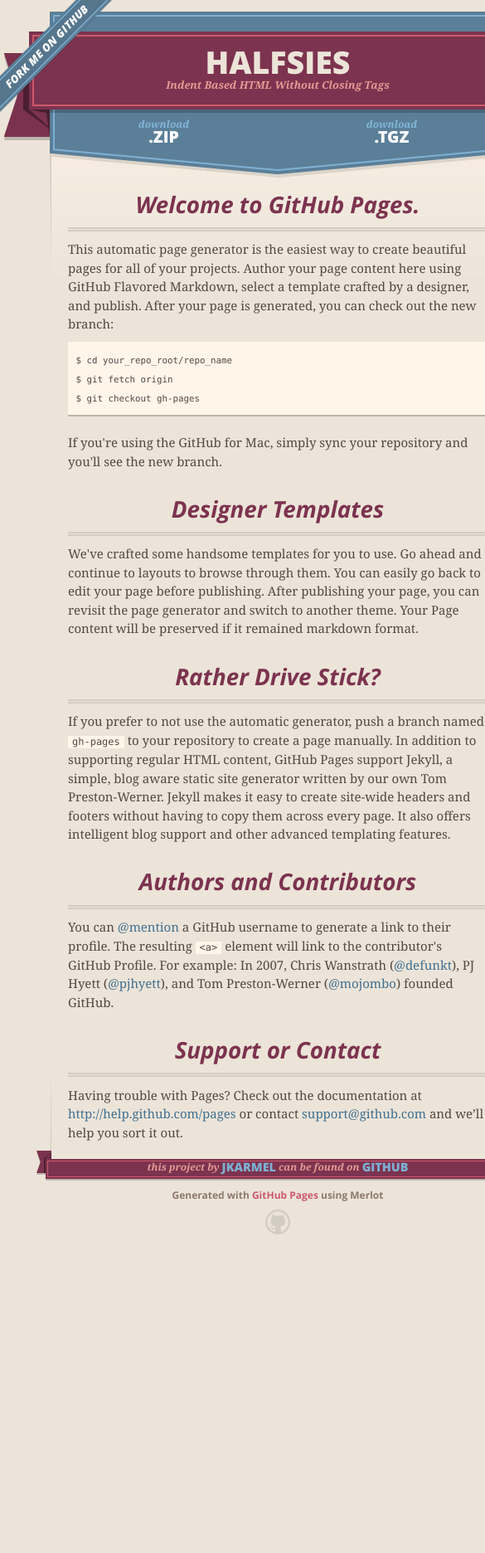
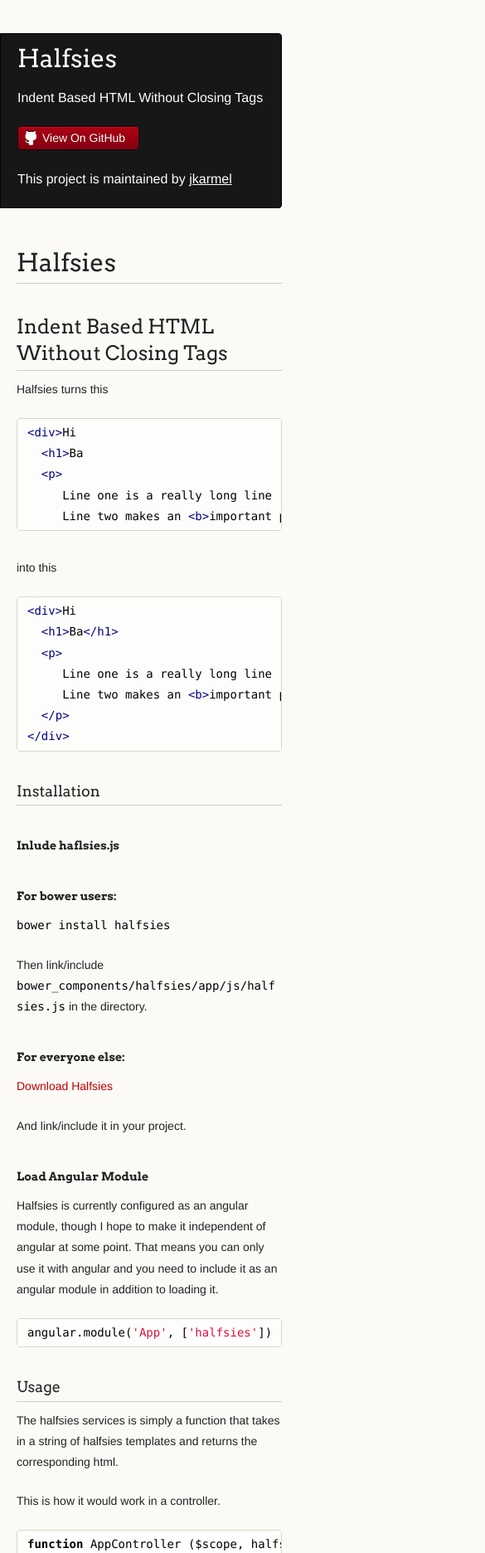
Before and after one commit to jkarmel/Halfsies, a plain HTML site: page index.html in a window 390 px wide. Shown: the top 1872 px of the page at 83% size, 585 px wide, since content can reach past the window. Before the commit the page ends 1528 px from the top, so only its background shows below. Drawn offline with nearby package versions, Linux system fonts and the light colour scheme.

```diff
--- a/index.html
+++ b/index.html
@@ -1,98 +1,108 @@
-<!DOCTYPE html>
+<!doctype html>
 <html>
   <head>
-    <meta charset='utf-8'>
+    <meta charset="utf-8">
     <meta http-equiv="X-UA-Compatible" content="chrome=1">
-    <meta name="viewport" content="width=640" />
+    <title>Halfsies by jkarmel</title>
 
-    <link rel="stylesheet" href="stylesheets/core.css" media="screen"/>
-    <link rel="stylesheet" href="stylesheets/mobile.css" media="handheld, only screen and (max-device-width:640px)"/>
-    <link rel="stylesheet" href="stylesheets/pygment_trac.css"/>
+    <link rel="stylesheet" href="stylesheets/styles.css">
+    <link rel="stylesheet" href="stylesheets/pygment_trac.css">
+    <script src="javascripts/scale.fix.js"></script>
+    <meta name="viewport" content="width=device-width, initial-scale=1, user-scalable=no">
+    <!--[if lt IE 9]>
+    <script src="//html5shiv.googlecode.com/svn/trunk/html5.js"></script>
+    <![endif]-->
+  </head>
+  <body>
+    <div class="wrapper">
+      <header>
+        <h1 class="header">Halfsies</h1>
+        <p class="header">Indent Based HTML Without Closing Tags</p>
 
-    <script type="text/javascript" src="javascripts/modernizr.js"></script>
-    <script type="text/javascript" src="https://ajax.googleapis.com/ajax/libs/jquery/1.7.1/jquery.min.js"></script>
-    <script type="text/javascript" src="javascripts/headsmart.min.js"></script>
-    <script type="text/javascript">
-      $(document).ready(function () {
-        $('#main_content').headsmart()
-      })
-    </script>
-    <title>Halfsies by jkarmel</title>
-  </head>
+        <ul>
+          <li class="download"><a class="buttons" href="https://github.com/jkarmel/Halfsies/zipball/master">Download ZIP</a></li>
+          <li class="download"><a class="buttons" href="https://github.com/jkarmel/Halfsies/tarball/master">Download TAR</a></li>
+          <li><a class="buttons github" href="https://github.com/jkarmel/Halfsies">View On GitHub</a></li>
+        </ul>
 
-  <body>
-    <a id="forkme_banner" href="https://github.com/jkarmel/Halfsies">View on GitHub</a>
-    <div class="shell">
-
-      <header>
-        <span class="ribbon-outer">
-          <span class="ribbon-inner">
-            <h1>Halfsies</h1>
-            <h2>Indent Based HTML Without Closing Tags</h2>
-          </span>
-          <span class="left-tail"></span>
-          <span class="right-tail"></span>
-        </span>
-      </header>
-
-      <section id="downloads">
-        <span class="inner">
-          <a href="https://github.com/jkarmel/Halfsies/zipball/master" class="zip"><em>download</em> .ZIP</a><a href="https://github.com/jkarmel/Halfsies/tarball/master" class="tgz"><em>download</em> .TGZ</a>
-        </span>
-      </section>
+        <p class="header">This project is maintained by <a class="header name" href="https://github.com/jkarmel">jkarmel</a></p>
 
 
-      <span class="banner-fix"></span>
+      </header>
+      <section>
+        <h1>
+<a name="halfsies" class="anchor" href="#halfsies"><span class="octicon octicon-link"></span></a>Halfsies</h1>
 
+<h2>
+<a name="indent-based-html-without-closing-tags" class="anchor" href="#indent-based-html-without-closing-tags"><span class="octicon octicon-link"></span></a>Indent Based HTML Without Closing Tags</h2>
 
-      <section id="main_content">
-        <h3>
-<a name="welcome-to-github-pages" class="anchor" href="#welcome-to-github-pages"><span class="octicon octicon-link"></span></a>Welcome to GitHub Pages.</h3>
+<p>Halfsies turns this</p>
 
-<p>This automatic page generator is the easiest way to create beautiful pages for all of your projects. Author your page content here using GitHub Flavored Markdown, select a template crafted by a designer, and publish. After your page is generated, you can check out the new branch:</p>
+<div class="highlight highlight-HTML"><pre><span class="nt">&lt;div&gt;</span>Hi
+  <span class="nt">&lt;h1&gt;</span>Ba
+  <span class="nt">&lt;p&gt;</span>
+     Line one is a really long line
+     Line two makes an <span class="nt">&lt;b&gt;</span>important point
+</pre></div>
 
-<pre><code>$ cd your_repo_root/repo_name
-$ git fetch origin
-$ git checkout gh-pages
-</code></pre>
+<p>into this</p>
 
-<p>If you're using the GitHub for Mac, simply sync your repository and you'll see the new branch.</p>
+<div class="highlight highlight-HTML"><pre><span class="nt">&lt;div&gt;</span>Hi
+  <span class="nt">&lt;h1&gt;</span>Ba<span class="nt">&lt;/h1&gt;</span>
+  <span class="nt">&lt;p&gt;</span>
+     Line one is a really long line
+     Line two makes an <span class="nt">&lt;b&gt;</span>important point<span class="nt">&lt;/b&gt;</span>
+  <span class="nt">&lt;/p&gt;</span>
+<span class="nt">&lt;/div&gt;</span>
+</pre></div>
 
 <h3>
-<a name="designer-templates" class="anchor" href="#designer-templates"><span class="octicon octicon-link"></span></a>Designer Templates</h3>
+<a name="installation" class="anchor" href="#installation"><span class="octicon octicon-link"></span></a>Installation</h3>
 
-<p>We've crafted some handsome templates for you to use. Go ahead and continue to layouts to browse through them. You can easily go back to edit your page before publishing. After publishing your page, you can revisit the page generator and switch to another theme. Your Page content will be preserved if it remained markdown format.</p>
+<h4>
+<a name="inlude-haflsiesjs" class="anchor" href="#inlude-haflsiesjs"><span class="octicon octicon-link"></span></a>Inlude haflsies.js</h4>
+
+<h5>
+<a name="for-bower-users" class="anchor" href="#for-bower-users"><span class="octicon octicon-link"></span></a>For bower users:</h5>
+
+<p><code>bower install halfsies</code></p>
+
+<p>Then link/include <code>bower_components/halfsies/app/js/halfsies.js</code> in the directory.</p>
+
+<h5>
+<a name="for-everyone-else" class="anchor" href="#for-everyone-else"><span class="octicon octicon-link"></span></a>For everyone else:</h5>
+
+<p><a href="https://raw.githubusercontent.com/jkarmel/Halfsies/master/app/js/halfsies.js">Download Halfsies</a></p>
+
+<p>And link/include it in your project.</p>
+
+<h4>
+<a name="load-angular-module" class="anchor" href="#load-angular-module"><span class="octicon octicon-link"></span></a>Load Angular Module</h4>
+
+<p>Halfsies is currently configured as an angular module, though I hope to make it independent of angular at some point. That means you can only use it with angular and you need to include it as an angular module in addition to loading it.</p>
+
+<div class="highlight highlight-javascript"><pre><span class="nx">angular</span><span class="p">.</span><span class="nx">module</span><span class="p">(</span><span class="s1">'App'</span><span class="p">,</span> <span class="p">[</span><span class="s1">'halfsies'</span><span class="p">])</span>
+</pre></div>
 
 <h3>
-<a name="rather-drive-stick" class="anchor" href="#rather-drive-stick"><span class="octicon octicon-link"></span></a>Rather Drive Stick?</h3>
+<a name="usage" class="anchor" href="#usage"><span class="octicon octicon-link"></span></a>Usage</h3>
 
-<p>If you prefer to not use the automatic generator, push a branch named <code>gh-pages</code> to your repository to create a page manually. In addition to supporting regular HTML content, GitHub Pages support Jekyll, a simple, blog aware static site generator written by our own Tom Preston-Werner. Jekyll makes it easy to create site-wide headers and footers without having to copy them across every page. It also offers intelligent blog support and other advanced templating features.</p>
+<p>The halfsies services is simply a function that takes in a string of halfsies templates and returns the corresponding html.</p>
 
-<h3>
-<a name="authors-and-contributors" class="anchor" href="#authors-and-contributors"><span class="octicon octicon-link"></span></a>Authors and Contributors</h3>
+<p>This is how it would work in a controller.</p>
 
-<p>You can <a href="https://github.com/blog/821" class="user-mention">@mention</a> a GitHub username to generate a link to their profile. The resulting <code>&lt;a&gt;</code> element will link to the contributor's GitHub Profile. For example: In 2007, Chris Wanstrath (<a href="https://github.com/defunkt" class="user-mention">@defunkt</a>), PJ Hyett (<a href="https://github.com/pjhyett" class="user-mention">@pjhyett</a>), and Tom Preston-Werner (<a href="https://github.com/mojombo" class="user-mention">@mojombo</a>) founded GitHub.</p>
-
-<h3>
-<a name="support-or-contact" class="anchor" href="#support-or-contact"><span class="octicon octicon-link"></span></a>Support or Contact</h3>
-
-<p>Having trouble with Pages? Check out the documentation at <a href="http://help.github.com/pages">http://help.github.com/pages</a> or contact <a href="mailto:support@github.com">support@github.com</a> and we’ll help you sort it out.</p>
+<div class="highlight highlight-javascript"><pre><span class="kd">function</span> <span class="nx">AppController</span> <span class="p">(</span><span class="nx">$scope</span><span class="p">,</span> <span class="nx">halfsies</span><span class="p">)</span> <span class="p">{</span>
+  <span class="nx">$scope</span><span class="p">.</span><span class="nx">renderHalfsiesTemplate</span> <span class="o">=</span> <span class="kd">function</span> <span class="p">(</span><span class="nx">templateString</span><span class="p">)</span> <span class="p">{</span>
+    <span class="k">return</span> <span class="nx">halfsies</span><span class="p">(</span><span class="nx">templateString</span><span class="p">)</span>
+  <span class="p">}</span>
+<span class="p">}</span>
+</pre></div>
       </section>
-
       <footer>
-        <span class="ribbon-outer">
-          <span class="ribbon-inner">
-            <p>this project by <a href="https://github.com/jkarmel">jkarmel</a> can be found on <a href="https://github.com/jkarmel/Halfsies">GitHub</a></p>
-          </span>
-          <span class="left-tail"></span>
-          <span class="right-tail"></span>
-        </span>
-        <p>Generated with <a href="http://pages.github.com">GitHub Pages</a> using Merlot</p>
-        <span class="octocat"></span>
+        <p><small>Hosted on <a href="http://pages.github.com">GitHub Pages</a> using the Dinky theme</small></p>
       </footer>
-
     </div>
-
+    <!--[if !IE]><script>fixScale(document);</script><![endif]-->
 
   </body>
 </html>
--- /dev/null
+++ b/stylesheets/styles.css
@@ -0,0 +1,421 @@
+@import url(https://fonts.googleapis.com/css?family=Arvo:400,700,400italic);
+
+/* MeyerWeb Reset */
+
+html, body, div, span, applet, object, iframe,
+h1, h2, h3, h4, h5, h6, p, blockquote, pre,
+a, abbr, acronym, address, big, cite, code,
+del, dfn, em, img, ins, kbd, q, s, samp,
+small, strike, strong, sub, sup, tt, var,
+b, u, i, center,
+dl, dt, dd, ol, ul, li,
+fieldset, form, label, legend,
+table, caption, tbody, tfoot, thead, tr, th, td,
+article, aside, canvas, details, embed,
+figure, figcaption, footer, header, hgroup,
+menu, nav, output, ruby, section, summary,
+time, mark, audio, video {
+  margin: 0;
+  padding: 0;
+  border: 0;
+  font: inherit;
+  vertical-align: baseline;
+}
+
+
+/* Base text styles */
+
+body {
+  padding:10px 50px 0 0;
+  font-family:"Helvetica Neue", Helvetica, Arial, sans-serif;
+	font-size: 14px;
+	color: #232323;
+	background-color: #FBFAF7;
+	margin: 0;
+	line-height: 1.8em;
+	-webkit-font-smoothing: antialiased;
+
+}
+
+h1, h2, h3, h4, h5, h6 {
+  color:#232323;
+  margin:36px 0 10px;
+}
+
+p, ul, ol, table, dl {
+  margin:0 0 22px;
+}
+
+h1, h2, h3 {
+	font-family: Arvo, Monaco, serif;
+  line-height:1.3;
+	font-weight: normal;
+}
+
+h1,h2, h3 {
+	display: block;
+	border-bottom: 1px solid #ccc;
+	padding-bottom: 5px;
+}
+
+h1 {
+	font-size: 30px;
+}
+
+h2 {
+	font-size: 24px;
+}
+
+h3 {
+	font-size: 18px;
+}
+
+h4, h5, h6 {
+	font-family: Arvo, Monaco, serif;
+	font-weight: 700;
+}
+
+a {
+  color:#C30000;
+  font-weight:200;
+  text-decoration:none;
+}
+
+a:hover {
+	text-decoration: underline;
+}
+
+a small {
+	font-size: 12px;
+}
+
+em {
+	font-style: italic;
+}
+
+strong {
+  font-weight:700;
+}
+
+ul {
+  list-style: inside;
+  padding-left: 25px;
+}
+
+ol {
+  list-style: decimal inside;
+  padding-left: 20px;
+}
+
+blockquote {
+  margin: 0;
+  padding: 0 0 0 20px;
+  font-style: italic;
+}
+
+dl, dt, dd, dl p {
+	font-color: #444;
+}
+
+dl dt {
+  font-weight: bold;
+}
+
+dl dd {
+  padding-left: 20px;
+  font-style: italic;
+}
+
+dl p {
+  padding-left: 20px;
+  font-style: italic;
+}
+
+hr {
+  border:0;
+  background:#ccc;
+  height:1px;
+  margin:0 0 24px;
+}
+
+/* Images */
+
+img {
+  position: relative;
+  margin: 0 auto;
+  max-width: 650px;
+  padding: 5px;
+  margin: 10px 0 32px 0;
+  border: 1px solid #ccc;
+}
+
+p img {
+  display: inline;
+  margin: 0;
+  padding: 0;
+  vertical-align: middle;
+  text-align: center;
+  border: none;
+}
+
+/* Code blocks */
+
+code, pre {
+	font-family: Monaco, "Bitstream Vera Sans Mono", "Lucida Console", Terminal, monospace;
+  color:#000;
+  font-size:14px;
+}
+
+pre {
+	padding: 4px 12px;
+  background: #FDFEFB;
+  border-radius:4px;
+  border:1px solid #D7D8C8;
+  overflow: auto;
+  overflow-y: hidden;
+	margin-bottom: 32px;
+}
+
+
+/* Tables */
+
+table {
+  width:100%;
+}
+
+table {
+  border: 1px solid #ccc;
+  margin-bottom: 32px;
+  text-align: left;
+ }
+
+th {
+  font-family: 'Arvo', Helvetica, Arial, sans-serif;
+	font-size: 18px;
+	font-weight: normal;
+  padding: 10px;
+  background: #232323;
+  color: #FDFEFB;
+ }
+
+td {
+  padding: 10px;
+	background: #ccc;
+ }
+
+
+/* Wrapper */
+.wrapper {
+  width:960px;
+}
+
+
+/* Header */
+
+header {
+	background-color: #171717;
+	color: #FDFDFB;
+  width:170px;
+  float:left;
+  position:fixed;
+	border: 1px solid #000;
+	-webkit-border-top-right-radius: 4px;
+	-webkit-border-bottom-right-radius: 4px;
+	-moz-border-radius-topright: 4px;
+	-moz-border-radius-bottomright: 4px;
+	border-top-right-radius: 4px;
+	border-bottom-right-radius: 4px;
+	padding: 34px 25px 22px 50px;
+	margin: 30px 25px 0 0;
+	-webkit-font-smoothing: antialiased;
+}
+
+p.header {
+	font-size: 16px;
+}
+
+h1.header {
+	font-family: Arvo, sans-serif;
+	font-size: 30px;
+	font-weight: 300;
+	line-height: 1.3em;
+	border-bottom: none;
+	margin-top: 0;
+}
+
+
+h1.header, a.header, a.name, header a{
+	color: #fff;
+}
+
+a.header {
+	text-decoration: underline;
+}
+
+a.name {
+	white-space: nowrap;
+}
+
+header ul {
+  list-style:none;
+  padding:0;
+}
+
+header li {
+	list-style-type: none;
+  width:132px;
+  height:15px;
+	margin-bottom: 12px;
+	line-height: 1em;
+	padding: 6px 6px 6px 7px;
+
+	background: #AF0011;
+	background: -moz-linear-gradient(top, #AF0011 0%, #820011 100%);
+  background: -webkit-gradient(linear, left top, left bottom, color-stop(0%,#f8f8f8), color-stop(100%,#dddddd));
+  background: -webkit-linear-gradient(top, #AF0011 0%,#820011 100%);
+  background: -o-linear-gradient(top, #AF0011 0%,#820011 100%);
+  background: -ms-linear-gradient(top, #AF0011 0%,#820011 100%);
+  background: linear-gradient(top, #AF0011 0%,#820011 100%);
+
+	border-radius:4px;
+  border:1px solid #0D0D0D;
+
+	-webkit-box-shadow: inset 0px 1px 1px 0 rgba(233,2,38, 1);
+	box-shadow: inset 0px 1px 1px 0 rgba(233,2,38, 1);
+
+}
+
+header li:hover {
+	background: #C3001D;
+	background: -moz-linear-gradient(top, #C3001D 0%, #950119 100%);
+  background: -webkit-gradient(linear, left top, left bottom, color-stop(0%,#f8f8f8), color-stop(100%,#dddddd));
+  background: -webkit-linear-gradient(top, #C3001D 0%,#950119 100%);
+  background: -o-linear-gradient(top, #C3001D 0%,#950119 100%);
+  background: -ms-linear-gradient(top, #C3001D 0%,#950119 100%);
+  background: linear-gradient(top, #C3001D 0%,#950119 100%);
+}
+
+a.buttons {
+	-webkit-font-smoothing: antialiased;
+	background: url(../images/arrow-down.png) no-repeat;
+	font-weight: normal;
+	text-shadow: rgba(0, 0, 0, 0.4) 0 -1px 0;
+	padding: 2px 2px 2px 22px;
+	height: 30px;
+}
+
+a.github {
+	background: url(../images/octocat-small.png) no-repeat 1px;
+}
+
+a.buttons:hover {
+	color: #fff;
+	text-decoration: none;
+}
+
+
+/* Section - for main page content */
+
+section {
+  width:650px;
+  float:right;
+  padding-bottom:50px;
+}
+
+
+/* Footer */
+
+footer {
+  width:170px;
+  float:left;
+  position:fixed;
+  bottom:10px;
+	padding-left: 50px;
+}
+
+@media print, screen and (max-width: 960px) {
+
+  div.wrapper {
+    width:auto;
+    margin:0;
+  }
+
+  header, section, footer {
+    float:none;
+    position:static;
+    width:auto;
+  }
+
+	footer {
+		border-top: 1px solid #ccc;
+		margin:0 84px 0 50px;
+		padding:0;
+	}
+
+  header {
+    padding-right:320px;
+  }
+
+  section {
+    padding:20px 84px 20px 50px;
+    margin:0 0 20px;
+  }
+
+  header a small {
+    display:inline;
+  }
+
+  header ul {
+    position:absolute;
+    right:130px;
+    top:84px;
+  }
+}
+
+@media print, screen and (max-width: 720px) {
+  body {
+    word-wrap:break-word;
+  }
+
+  header {
+    padding:10px 20px 0;
+		margin-right: 0;
+  }
+
+	section {
+    padding:10px 0 10px 20px;
+    margin:0 0 30px;
+  }
+
+	footer {
+		margin: 0 0 0 30px;
+	}
+
+  header ul, header p.view {
+    position:static;
+  }
+}
+
+@media print, screen and (max-width: 480px) {
+
+  header ul li.download {
+    display:none;
+  }
+
+	footer {
+		margin: 0 0 0 20px;
+	}
+
+	footer a{
+		display:block;
+	}
+
+}
+
+@media print {
+  body {
+    padding:0.4in;
+    font-size:12pt;
+    color:#444;
+  }
+}
```
Also changed, not shown: javascripts/scale.fix.js (added, +20 -0 lines), params.json (+1 -1 lines), images/arrow-down.png (added), images/octocat-small.png (added).
